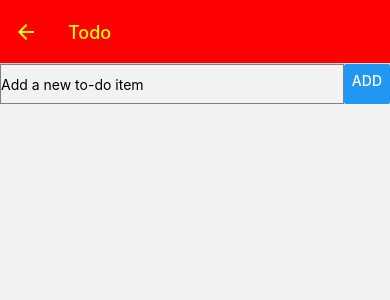
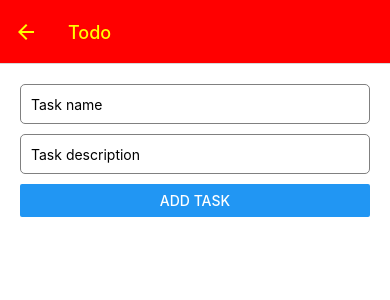
Before and after one commit to priyak-sdei/SDDTraining, a React Native app: screen /Todo in a window 390 px wide. Shown: the top 300 px of the page. Built offline with nearby package versions, Linux system fonts and the light colour scheme.

Commit message:
todo changes

```diff
--- a/src/Todo.js
+++ b/src/Todo.js
@@ -1,99 +1,144 @@
 import React, { useState } from 'react';
-import { View, Text, FlatList, TextInput, Button, TouchableOpacity } from 'react-native';
+import { View, TextInput, Button, Text, StyleSheet } from 'react-native';
 
 const TodoList = () => {
-  const [todos, setTodos] = useState([]);
-  const [text, setText] = useState('');
-  const [editingId, setEditingId] = useState(null);
+  const [taskName, setTaskName] = useState('');
+  const [taskDescription, setTaskDescription] = useState('');
+  const [tasks, setTasks] = useState([]);
 
-  const addTodo = () => {
-    if (text.trim() === '') {
-      return;
+  const handleAddTask = () => {
+    if (taskName.trim() !== '') {
+      setTasks([...tasks, { name: taskName, description: taskDescription }]);
+      setTaskName('');
+      setTaskDescription('');
     }
-    setTodos([...todos, { id: Date.now(), text, completed: false }]);
-    setText('');
+  };
+   const handleToggleTask = (index) => {
+    const newTasks = [...tasks];
+    newTasks[index].completed = !newTasks[index].completed;
+    setTasks(newTasks);
+  };
+  const handleEditTask = (index) => {
+    const newTasks = [...tasks];
+    newTasks[index].editing = true;
+    setTasks(newTasks);
+  };
+  const handleSaveTask = (index) => {
+    const newTasks = [...tasks];
+    newTasks[index].name = taskName;
+    newTasks[index].description = taskDescription;
+    newTasks[index].editing = false;
+    setTasks(newTasks);
+    setTaskName('');
+    setTaskDescription('');
+  };
+  const handleDeleteTask = (index) => {
+    const newTasks = [...tasks];
+    newTasks.splice(index, 1);
+    setTasks(newTasks);
   };
 
-  const deleteTodo = (id) => {
-    setTodos(todos.filter((todo) => todo.id !== id));
-  };
-
-  const editTodo = (id, newText) => {
-    setTodos(
-      todos.map((todo) => {
-        if (todo.id === id) {
-          return { ...todo, text: newText };
-        } else {
-          return todo;
-        }
-      })
-    );
-    setEditingId(null);
-  };
-
-  const toggleCompleteTodo = (id) => {
-    setTodos(
-      todos.map((todo) => {
-        if (todo.id === id) {
-          return { ...todo, completed: !todo.completed };
-        } else {
-          return todo;
-        }
-      })
-    );
-  };
-
-  const renderItem = ({ item }) => (
-    <View style={{ flexDirection: 'row', justifyContent: 'space-between', alignItems: 'center' }}>
-      {editingId === item.id ? (
+  return (
+    <View style={styles.container}>
+      <View style={styles.inputContainer}>
         <TextInput
-          style={{ flex: 1, height: 40, borderColor: 'gray', borderWidth: 1 }}
-          value={item.text}
-          onChangeText={(text) => editTodo(item.id, text)}
-          onBlur={() => setEditingId(null)}
-          autoFocus={true}
-          selectTextOnFocus={true}
+          style={styles.input}
+          placeholder="Task name"
+          value={taskName}
+          onChangeText={setTaskName}
         />
-      ) : (
-        <TouchableOpacity onPress={() => toggleCompleteTodo(item.id)}>
-          <Text style={{ textDecorationLine: item.completed ? 'line-through' : 'none' }}>{item.text}</Text>
-        </TouchableOpacity>
-      )}
-      <View style={{ flexDirection: 'row' }}>
-        {editingId !== item.id && (
-          <>
-            <Button title="Edit" onPress={() => setEditingId(item.id)} />
-            <View style={{ width: 5 }} />
-          </>
-        )}
-        <Button title="Delete" onPress={() => deleteTodo(item.id)} />
+        <TextInput
+          style={styles.input}
+          placeholder="Task description"
+          value={taskDescription}
+          onChangeText={setTaskDescription}
+        />
+        <Button
+          title="Add task"
+          onPress={handleAddTask}
+        />
       </View>
-    </View>
-  );
-
-  return (
-    <View>
-      <View style={{ flexDirection: 'row', marginBottom: 10 }}>
-        <TextInput
-          style={{ flex: 1, height: 40, borderColor: 'gray', borderWidth: 1 }}
-          placeholder="Add a new to-do item"
-          value={text}
-          onChangeText={(text) => setText(text)}
-        />
-        <Button title="Add" onPress={addTodo} />
+       <View style={styles.taskList}>
+        {tasks.map((task, index) => (
+          <View style={[styles.taskItem, task.completed && styles.completedTask]} key={index}>
+            {task.editing ? (
+              <View style={styles.editingContainer}>
+                <TextInput
+                  style={styles.editingInput}
+                  placeholder="Task name"
+                  value={taskName}
+                  onChangeText={setTaskName}
+                />
+                <TextInput
+                  style={styles.editingInput}
+                  placeholder="Task description"
+                  value={taskDescription}
+                  onChangeText={setTaskDescription}
+                />
+                <Button
+                  title="Save"
+                  onPress={() => handleSaveTask(index)}
+                />
+              </View>
+            ) : (
+              <>
+                <Text style={styles.taskName}>{task.name}</Text>
+                <Text style={styles.taskDescription}>{task.description}</Text>
+                <View style={styles.actionsContainer}>
+                  <Button
+                    title={task.completed ? 'Incomplete' : 'Complete'}
+                    onPress={() => handleToggleTask(index)}
+                  />
+                  <Button
+                    title="Edit"
+                    onPress={() => handleEditTask(index)}
+                  />
+                  <Button
+                    title="Delete"
+                    onPress={() => handleDeleteTask(index)}
+                  />
+                </View>
+              </>
+            )}
+          </View>
+        ))}
       </View>
-      <FlatList
-        data={todos}
-        renderItem={renderItem}
-        keyExtractor={(item) => item.id.toString()}
-        extraData={editingId}
-      />
-      {/* git status */}
-
     </View>
   );
 };
 
+
+const styles = StyleSheet.create({
+  container: {
+    flex: 1,
+    padding: 20,
+    backgroundColor: 'white',
+  },
+  inputContainer: {
+    marginBottom: 20,
+  },
+  input: {
+    height: 40,
+    borderColor: 'gray',
+    borderWidth: 1,
+    borderRadius: 5,
+    paddingHorizontal: 10,
+    marginBottom: 10,
+  },
+  taskList: {
+    flex: 1,
+  },
+  taskItem: {
+    borderBottomWidth: 1,
+    borderBottomColor: '#ccc',
+    paddingVertical: 10,
+  },
+  taskName: {
+    fontWeight: 'bold',
+  },
+  taskDescription: {
+    color: '#666',
+  },
+});
+
 export default TodoList;
-
-// todo list
```
